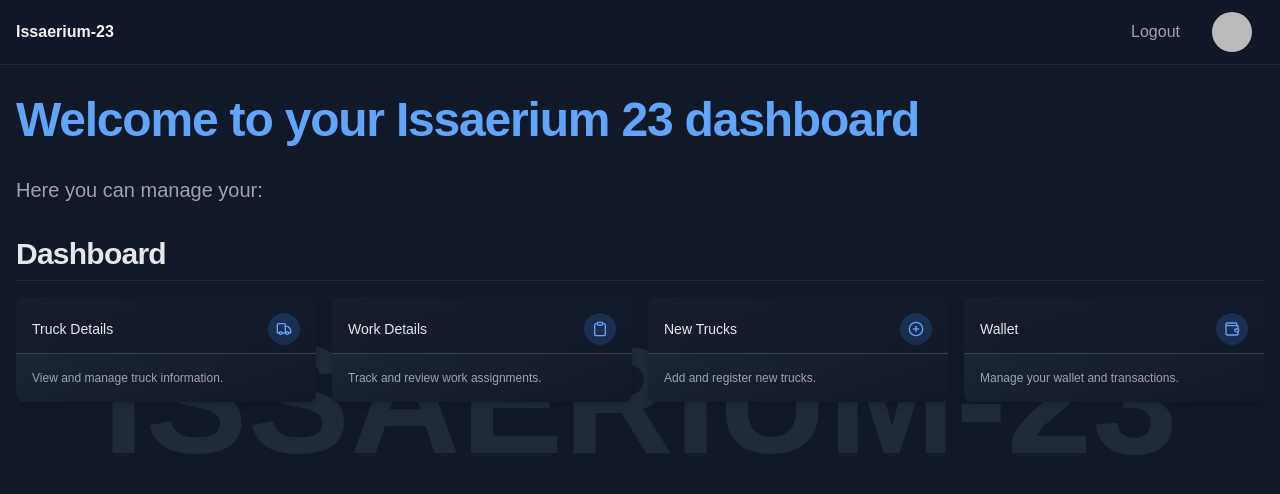
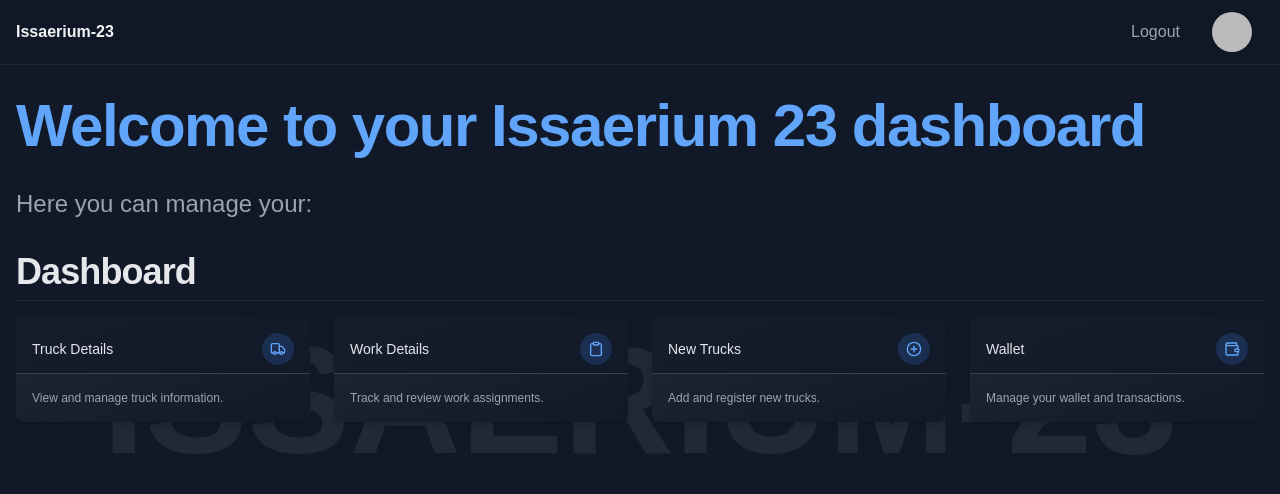
Before and after one commit to Issadeen/issaerium-23, a Next.js app: page /dashboard in a window 1280 px wide. Shown: the top 494 px of the page. Built offline with nearby package versions, Linux system fonts and the light colour scheme; no server answers; sample sign-in values are in the browser's storage.

Commit message:
Improve the dashboard design for better visual appeal
---

For more details, open the [Copilot Workspace session](https://copilot-workspace.githubnext.com/Issadeen/issaerium-23?shareId=XXXX-XXXX-XXXX-XXXX).

```diff
--- a/app/dashboard/page.tsx
+++ b/app/dashboard/page.tsx
@@ -46,7 +46,7 @@ interface DashboardCardProps {
 
 const DashboardCard = ({ icon: Icon, title, description, href }: DashboardCardProps) => (
   <a href={href} className="flex-1">
-    <Card className="flex-1 h-full bg-gradient-to-br from-gray-800 to-gray-900 border-gray-700 hover:shadow-lg hover:shadow-blue-500/20 transition-all duration-300">
+    <Card className="flex-1 h-full bg-gradient-to-br from-gray-800 to-gray-900 border-gray-700 hover:shadow-lg hover:shadow-blue-500/20 transition-all duration-300 rounded-lg shadow-md">
       <CardHeader className="flex flex-row items-center justify-between space-y-0 pb-2 bg-gray-900/70 backdrop-blur-md supports-[backdrop-filter]:bg-gray-900/60">
         <CardTitle className="text-sm font-medium text-gray-200">{title}</CardTitle>
         <div className="rounded-full bg-blue-500/20 p-2">
@@ -184,14 +184,14 @@ export default function Dashboard() {
         </div>
       </header>
       <main className="container py-24 relative z-10 mx-auto px-4"> {/* Changed padding-top to 24 */}
-        <h1 className="scroll-m-20 text-4xl font-extrabold tracking-tight lg:text-5xl text-blue-400 mb-8">
+        <h1 className="scroll-m-20 text-5xl font-extrabold tracking-tight lg:text-6xl text-blue-400 mb-8">
           {welcomeText}
         </h1>
-        <p className="text-xl text-gray-400 mb-8">Here you can manage your:</p>
-        <h2 className="scroll-m-20 border-b border-gray-800 pb-2 text-3xl font-semibold tracking-tight first:mt-0 mb-4 text-gray-200">
+        <p className="text-2xl text-gray-400 mb-8">Here you can manage your:</p>
+        <h2 className="scroll-m-20 border-b border-gray-800 pb-2 text-4xl font-semibold tracking-tight first:mt-0 mb-4 text-gray-200">
           Dashboard
         </h2>
-        <div className="grid gap-4 md:grid-cols-2 lg:grid-cols-4">
+        <div className="grid gap-6 md:grid-cols-2 lg:grid-cols-4">
           <DashboardCard icon={Truck} title="Truck Details" description="View and manage truck information." href="/truck-details" />
           <DashboardCard icon={Clipboard} title="Work Details" description="Track and review work assignments." href="/work-details" />
           <DashboardCard icon={PlusCircle} title="New Trucks" description="Add and register new trucks." href="/new-trucks" />
```
